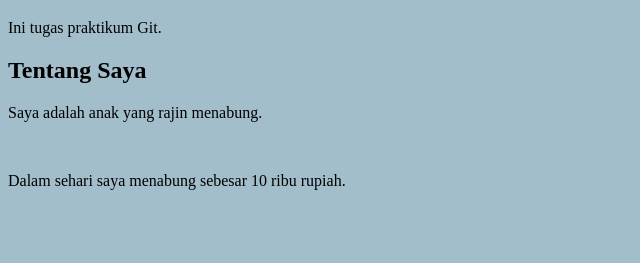
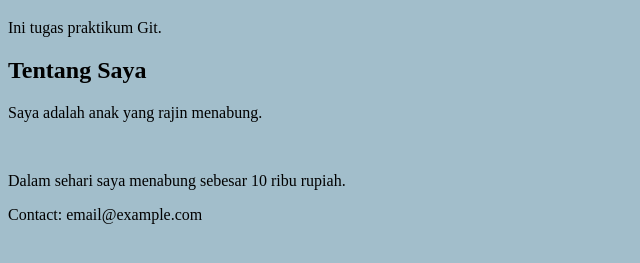
Before and after one commit to FriskaDiyansa/praktikum-git-25-556021-SV-25871, a plain HTML site: page index.html in a window 1280 px wide. Shown: the part 61-324 px from the top of the page, without its empty margins (0-640 px from the left). Drawn offline with Linux system fonts and the light colour scheme.

Commit message:
feat: add footer

```diff
--- a/index.html
+++ b/index.html
@@ -17,5 +17,9 @@
         background-color: #a2becb;
     }
     </style>
+
+    <footer>
+    <p>Contact: email@example.com</p>
+    </footer>
 </body>
 </html>
```
